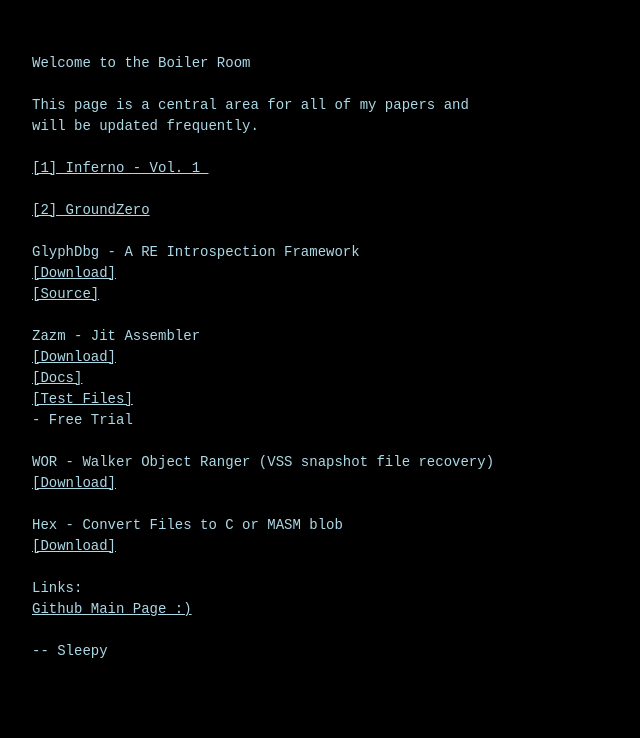
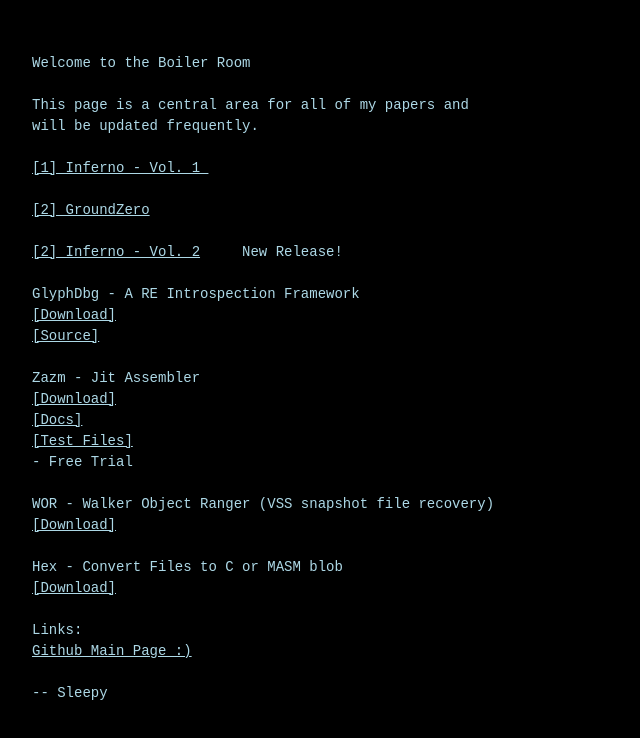
Before and after one commit to sleepyG8/SleepyG8.github.io, a plain HTML site: page index.html in a window 1280 px wide. Shown: the whole page, without its empty margins (0-640 px from the left). Drawn offline with Linux system fonts and the light colour scheme.

Commit message:
Add link for Inferno - Vol. 2 new release
Added a link to Inferno - Vol. 2 as a new release.

```diff
--- a/index.html
+++ b/index.html
@@ -30,6 +30,8 @@ will be updated frequently.
 
 <a href="https://sleepyg8.github.io/gz.html" target="_blank">[2] GroundZero</a>
 
+<a href="https://sleepyg8.github.io/Inferno2.html" target="_blank">[2] Inferno - Vol. 2</a>     New Release!
+
 GlyphDbg - A RE Introspection Framework
 <a href="https://github.com/sleepyG8/GlyphDbg/releases/download/v6.6.6/glyph.exe" target="_blank">[Download]</a>
 <a href="https://github.com/sleepyG8/GlyphDbg/archive/refs/tags/v6.6.6.zip" target="_blank">[Source]</a>
```
